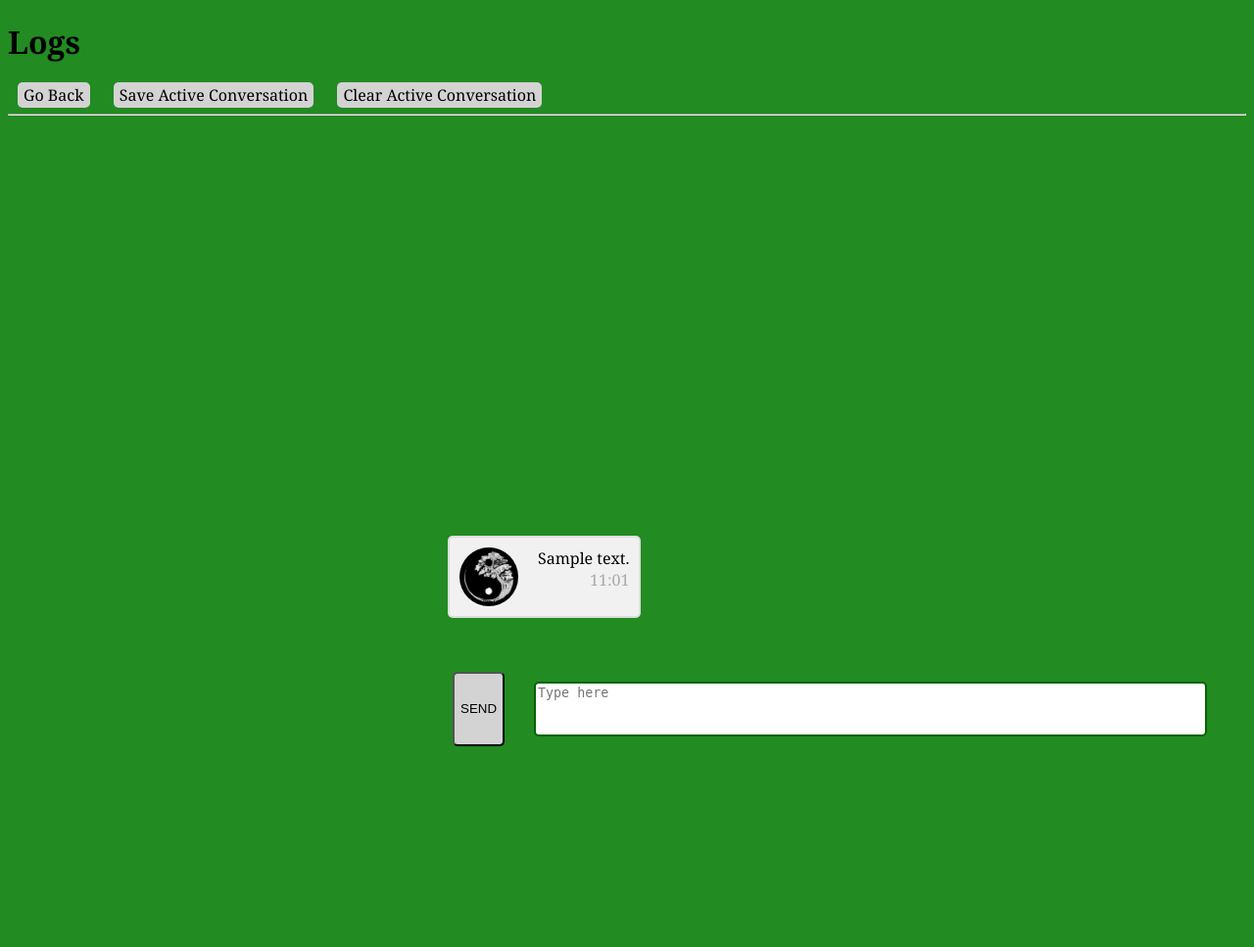
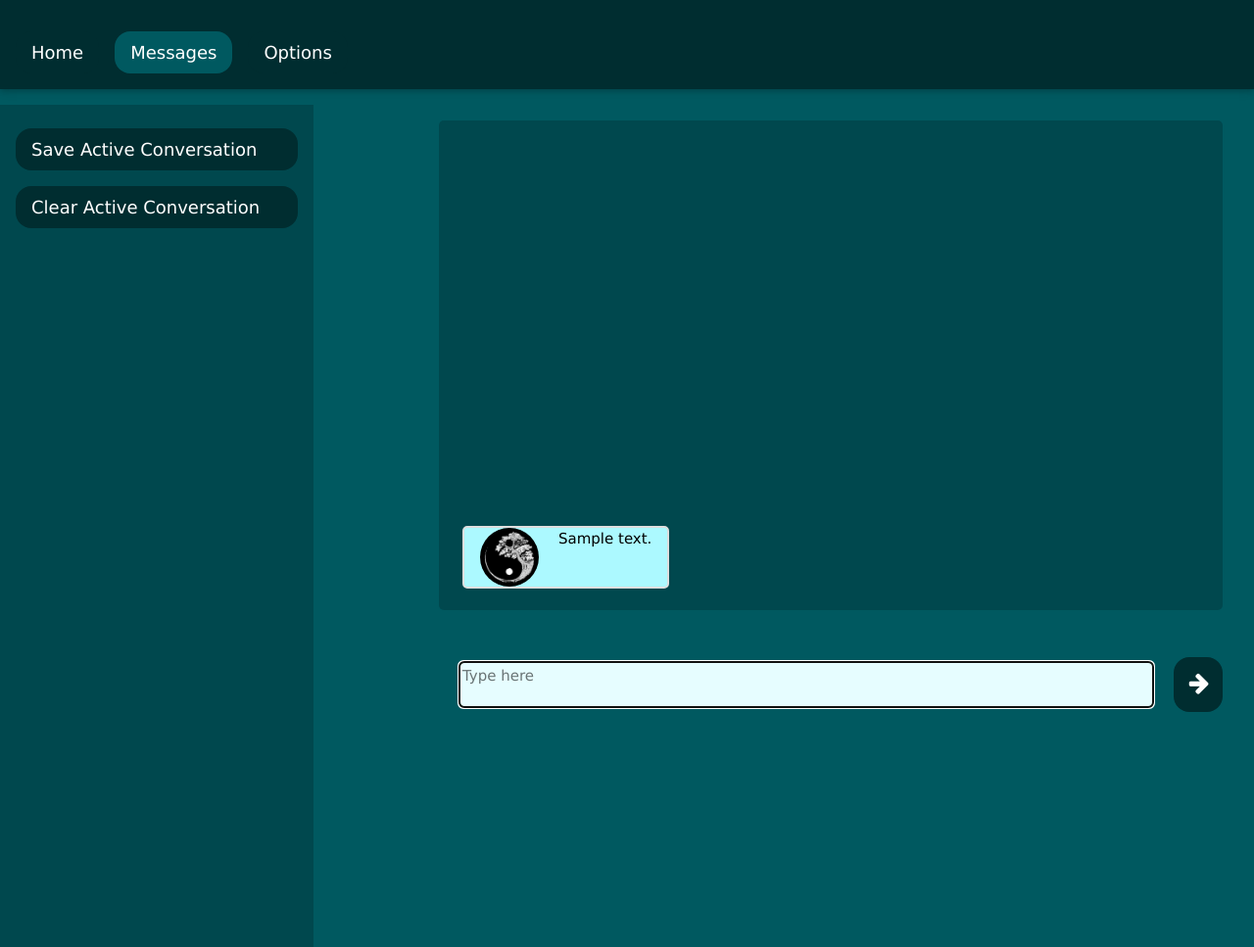
Before and after one commit to Don-TheDev/Capstone, a Django app: template omnichat_web/templates/omnichat_web/completions.html in a window 1280 px wide. Shown: the whole page at 98% size. Run offline with Django 3.2, Linux system fonts and the light colour scheme; tables that the repository leaves empty hold one stand-in row (values such as "Sample post"); the template is opened without the code that fills it: values that come from a table or form of the project are taken from there, most other values are stand-ins (such as "Sample title", 1, 10 or a date in 2020); parts of the project's set-up code (start-up, migrations or seed data) failed here and were passed over.

Commit message:
added css and js to improve ui/ux

```diff
--- a/omnichat_web/forms.py
+++ b/omnichat_web/forms.py
@@ -2,9 +2,9 @@ from django import forms
 
 
 class CompletionForm(forms.Form):
-    text = forms.CharField(label='', widget=forms.Textarea(
+    message_input = forms.CharField(label='', widget=forms.Textarea(
         attrs={
-            'class': 'message-input',
+            'class': 'message-input w3-theme-light',
             'placeholder': 'Type here'
         }
     ))
@@ -13,11 +13,11 @@ class CompletionForm(forms.Form):
 class GPTModelForm(forms.Form):
     prompt = forms.CharField(label='Prompt:', widget=forms.Textarea(
         attrs={
-            'class': 'edit-input',
+            'class': 'edit-input w3-padding w3-margin w3-theme-light',
         }
     ))
     examples = forms.CharField(label='Examples:', widget=forms.Textarea(
         attrs={
-            'class': 'edit-input',
+            'class': 'edit-input w3-padding w3-margin w3-theme-light',
         }
     ))
--- a/omnichat_web/static/omnichat_web/scripts/completions.js
+++ b/omnichat_web/static/omnichat_web/scripts/completions.js
@@ -1,10 +1,62 @@
-function loadDoc() {
-  var xhttp = new XMLHttpRequest();
-  xhttp.onreadystatechange = function () {
-    if (this.readyState == 4 && this.status == 200) {
-      document.getElementById("demo").innerHTML = this.responseText;
-    }
-  };
-  xhttp.open("GET", "demo_get.asp", true);
-  xhttp.send();
+// function loadDoc() {
+//   var xhttp = new XMLHttpRequest();
+//   xhttp.onreadystatechange = function () {
+//     if (this.readyState == 4 && this.status == 200) {
+//       document.getElementById("demo").innerHTML = this.responseText;
+//     }
+//   };
+//   xhttp.open("GET", "demo_get.asp", true);
+//   xhttp.send();
+// }
+
+// $(".id_message_submit").click(function () {
+//   var catid;
+//   catid = $(this).attr("data-catid");
+//   $.ajax({
+//     type: "GET",
+//     url: "/likepost",
+//     data: {
+//       post_id: catid,
+//     },
+//     success: function (data) {
+//       $("#like" + catid).remove();
+//       $("#message").text(data);
+//     },
+//   });
+// });
+
+// function opposite() {
+//   var data = JSON.parse("{{data|escapejs}}");
+//   var input = document.getElementById("input").value;
+//   var result = document.getElementById("result");
+//   var flag = 1;
+//   for (var x in data) {
+//     if (input.toLowerCase() == data[x][0].toLowerCase()) {
+//       result.innerHTML = data[x][1];
+//       flag = 0;
+//     } else if (input.toLowerCase() == data[x][1].toLowerCase()) {
+//       result.innerHTML = data[x][0];
+//       flag = 0;
+//     }
+//   }
+//   if (flag) {
+//     result.innerHTML = "No results found";
+//   }
+// }
+
+function submitOnEnter(event) {
+  // if (event.which === 13 && !event.shiftKey) {
+  if (event.which === 13) {
+    // event.target.form.dispatchEvent(new Event("submit", { cancelable: true }));
+    document.getElementById("id_message_submit").click();
+    event.preventDefault(); // Prevents the addition of a new line in the text field (not needed in a lot of cases)
+    // event.target.value = "";
+    location.reload();
+  }
 }
+
+messageInput = document.getElementById("id_message_input");
+messageInput.addEventListener("keypress", submitOnEnter);
+
+messageInput.focus();
+messageInput.select();
--- a/omnichat_web/static/omnichat_web/style.css
+++ b/omnichat_web/static/omnichat_web/style.css
@@ -7,6 +7,12 @@ html {
 .edit-input {
     display: block;
     border-radius: 5px;
+}
+
+.options-submit-button {
+    height: fit-content;
+    width: auto;
+    align-self: flex-end;
 }
 
 /*  Button */
@@ -33,7 +39,7 @@ html {
 }
 
 
-.message-form {
+.flex {
     display: flex;
 }
 
@@ -132,8 +138,8 @@ html {
         height: 500px;
         width: 800px;
         overflow: auto;
-        padding: 15px;
-        /* background-color: darkslategray; */
+        /* padding: 15px; */
+        background-color: darkslategray;
         display: flex;
         flex-direction: column-reverse;
         border-radius: 5px;
@@ -155,6 +161,11 @@ html {
     align-self: flex-start;
     margin-right: 20px;
     vertical-align: bottom;
+}
+
+.messages-container {
+    display: inline;
+    max-width: fit-content;
 }
 
 .right {
--- /dev/null
+++ b/omnichat_web/static/omnichat_web/w3.css
@@ -0,0 +1,90 @@
+.w3-theme-l5 {
+    color: #000 !important;
+    background-color: #e6fdff !important
+}
+
+.w3-theme-l4 {
+    color: #000 !important;
+    background-color: #acf9ff !important
+}
+
+.w3-theme-l3 {
+    color: #000 !important;
+    background-color: #5af4ff !important
+}
+
+.w3-theme-l2 {
+    color: #000 !important;
+    background-color: #07eeff !important
+}
+
+.w3-theme-l1 {
+    color: #fff !important;
+    background-color: #00a8b4 !important
+}
+
+.w3-theme-d1 {
+    color: #fff !important;
+    background-color: #005157 !important
+}
+
+.w3-theme-d2 {
+    color: #fff !important;
+    background-color: #00484e !important
+}
+
+.w3-theme-d3 {
+    color: #fff !important;
+    background-color: #003f44 !important
+}
+
+.w3-theme-d4 {
+    color: #fff !important;
+    background-color: #00363a !important
+}
+
+.w3-theme-d5 {
+    color: #fff !important;
+    background-color: #002d30 !important
+}
+
+.w3-theme-light {
+    color: #000 !important;
+    background-color: #e6fdff !important
+}
+
+.w3-theme-dark {
+    color: #fff !important;
+    background-color: #002d30 !important
+}
+
+.w3-theme-action {
+    color: #fff !important;
+    background-color: #002d30 !important
+}
+
+.w3-theme {
+    color: #fff !important;
+    background-color: #005960 !important
+}
+
+.w3-text-theme {
+    color: #005960 !important
+}
+
+.w3-border-theme {
+    border-color: #005960 !important
+}
+
+.w3-hover-theme:hover {
+    color: #fff !important;
+    background-color: #005960 !important
+}
+
+.w3-hover-text-theme:hover {
+    color: #005960 !important
+}
+
+.w3-hover-border-theme:hover {
+    border-color: #005960 !important
+}
--- a/omnichat_web/templates/omnichat_web/completions.html
+++ b/omnichat_web/templates/omnichat_web/completions.html
@@ -1,5 +1,5 @@
 <!DOCTYPE html>
-<html lang="en">
+<html lang="en" class="w3-theme">
 <head>
     <meta charset="UTF-8">
     <meta http-equiv="X-UA-Compatible" content="IE=edge">
@@ -7,40 +7,64 @@
     <title>Omnichat Logs</title>
     {% load static %}
     <link rel="stylesheet" type="text/css" href="{% static 'omnichat_web/style.css' %}">
+    <link rel="stylesheet" type="text/css" href="{% static 'omnichat_web/w3.css' %}">
+    <link rel="stylesheet" type="text/css" href="https://www.w3schools.com/w3css/4/w3.css">
+    <link rel="stylesheet" href="https://cdnjs.cloudflare.com/ajax/libs/font-awesome/4.7.0/css/font-awesome.min.css">
 </head>
 <body>
-    <h1>Logs</h1>
-    <a href="{% url 'omnichat_web:index' %}" class="button">Go Back</a>
-    <a href="{% url 'omnichat_web:save_conversation' %}" class="button">Save Active Conversation</a>
-    <a href="{% url 'omnichat_web:clear_conversation' %}" class="button">Clear Active Conversation</a>
-    <hr/>
-    <section  class="message-list-container">
+    <div>
+        <div class="w3-bar w3-theme-dark w3-card w3-padding-16">
+            <a href="{% url 'omnichat_web:index' %}" class="w3-bar-item w3-btn w3-large w3-round-xlarge w3-theme-action w3-ripple w3-margin-top w3-margin-left">Home</a>
+            <a href="{% url 'omnichat_web:completions' %}" class="w3-bar-item w3-btn w3-large w3-round-xlarge w3-theme-action w3-ripple w3-margin-top w3-margin-left w3-theme">Messages</a>
+            <a href="{% url 'omnichat_web:gpt_options' %}" class="w3-bar-item w3-btn w3-large w3-round-xlarge w3-theme-action w3-ripple w3-margin-top w3-margin-left">Options</a>
+        </div>
+        <!-- <div class="w3-display-container w3-theme w3-card w3-padding-large"> -->
+            <!-- <div> -->
+                <!-- <h1>Logs</h1> -->
+            <!-- </div> -->
+        <!-- </div> -->
+        <div class="w3-margin-top">
+            <div class="w3-sidebar w3-bar-block w3-theme-d2 w3-padding" style="width:25%">
+                <!-- <a href="{% url 'omnichat_web:index' %}" class="w3-bar-item w3-btn w3-large w3-round-xlarge w3-theme-action w3-ripple w3-margin-top">Go Back</a> -->
+                <a href="{% url 'omnichat_web:save_conversation' %}" class="w3-bar-item w3-btn w3-large w3-round-xlarge w3-theme-action w3-ripple w3-margin-top">Save Active Conversation</a>
+                <a href="{% url 'omnichat_web:clear_conversation' %}" class="w3-bar-item w3-btn w3-large w3-round-xlarge w3-theme-action w3-ripple w3-margin-top">Clear Active Conversation</a>
+            </div>
+            <!-- <hr/> -->
+            <div class="w3-panel" style="margin-left:25%">
+                <div class="w3-ul message-list-container w3-theme-d2 w3-padding-large w3-margin">
                     {% if ai_text %}
                     <!-- <ul class="message-list"> -->
                         {% for message in ai_text %}
                         <!-- class="{% cycle 'bubble sender last' 'bubble recipient last' %}" -->
-            <div class="{% cycle 'message-container' 'message-container darker right' %}">
+                        <div class="w3-container {% cycle 'message-container w3-theme-l4' 'message-container darker w3-theme-l3 right' %}">
                             <!-- <div class="cropped"> -->
                                 <img src="{% static 'omnichat_web/images/yinyangtree.jpg' %}" alt="Avatar" class="{% cycle '' 'right' %}">
                                 <!-- </div> -->
                                 <p class="message-text">{{ message }}</p>
-                <br>
-                <span class="{% cycle 'time-right' 'time-left' %}">11:01</span>
+                                <!-- <br> -->
+                                <!-- <span class="{% cycle 'time-right' 'time-left' %}">11:01</span> -->
                             </div>
                             {% empty %}
                             <!-- <li ><p>{{ message }}</p></li> -->
                         {% endfor %}
                             <!-- </ul> -->
                     {% endif %}
-    </section>
-    <section class="message-input">
-        <form action="send_message" method="post" class="message-form">
-            <input type="submit" value="SEND" class="message-button">
+                </div>
+                <div class="message-input w3-padding-xlarge w3-margin">
+                    <form id="message_form" action="send_message" method="post" class="flex">
                         {% csrf_token %}
                         {{ form }}
+                        <!-- <input type="submit" value="SEND" class="w3-btn w3-large w3-round-xlarge w3-theme-action w3-ripple w3-section"> -->
+                        <button id="id_message_submit" type="submit" class="w3-bar-item w3-btn w3-large w3-round-xlarge w3-theme-action w3-ripple w3-section">
+                            <i class="fa fa-arrow-right w3-xlarge"></i>
+                        </button>
                     </form>
-    </section>
+                </div>
+            </div>
+        </div>
+    </div>
     <!-- <script type="text/javascript" src="{% static 'django_ajax/js/jquery.ajax.min.js' %}"></script> -->
-    <script src="{% static 'omnichat_web/scripts/completions.js' %}"></script>
+    <script src="https://ajax.googleapis.com/ajax/libs/jquery/1.12.0/jquery.min.js"></script>
+    <script type="text/javascript" src="{% static 'omnichat_web/scripts/completions.js' %}"></script>
 </body>
 </html>
--- a/omnichat_web/views.py
+++ b/omnichat_web/views.py
@@ -67,7 +67,7 @@ def send_message(request):
             # process the data in form.cleaned_data as required
             # ...
             # redirect to a new URL:
-            text = form.cleaned_data.get('text')
+            text = form.cleaned_data.get('message_input')
             # logger.warn('Log_Human' +
             #             ": " + text)
             # ai_response = util_openai.create_completion_with_full()
```
Also changed, not shown: omnichat_web/templates/omnichat_web/gpt_options.html (+28 -9 lines), omnichat_web/templates/omnichat_web/index.html (+18 -7 lines). Lines whose indentation alone changed are shown as unchanged.
